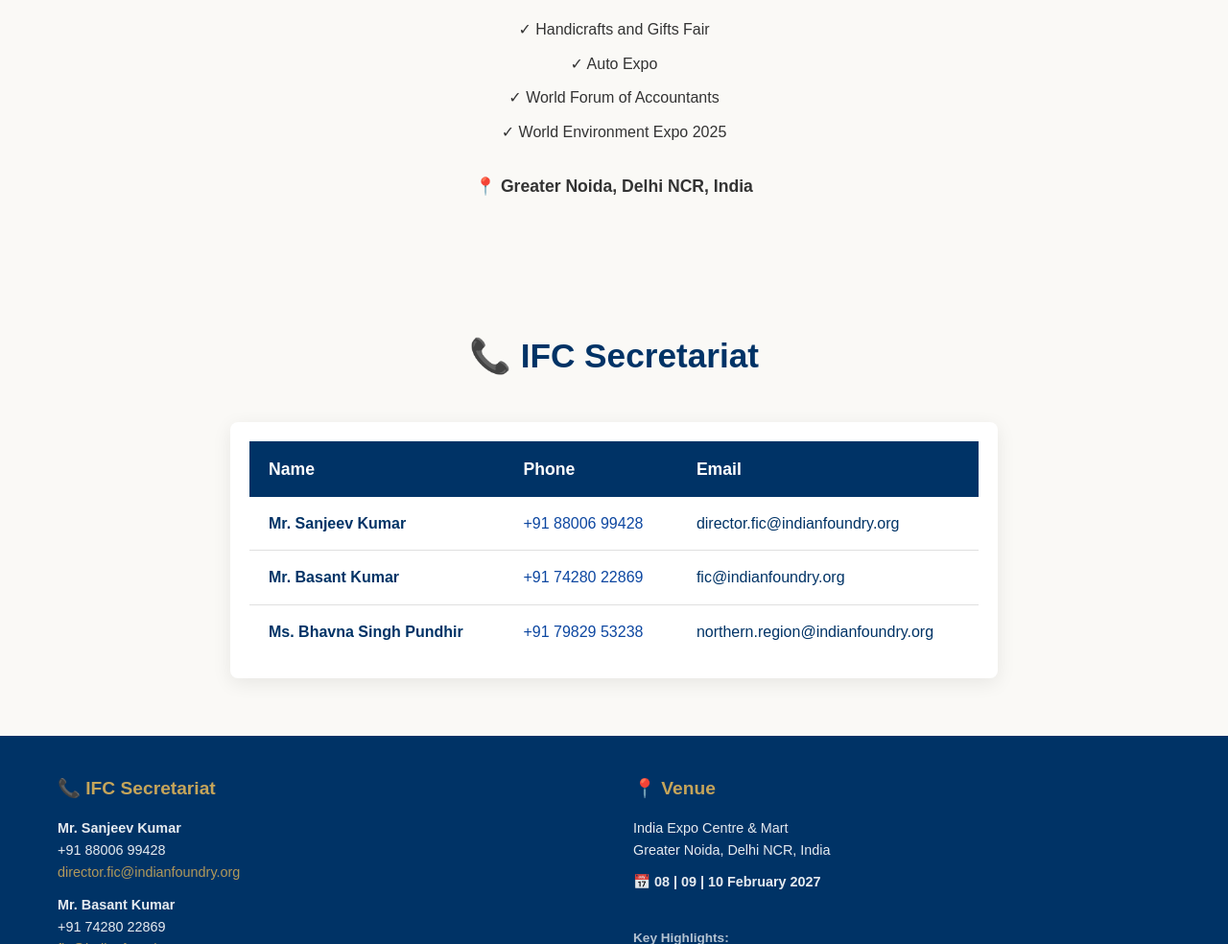
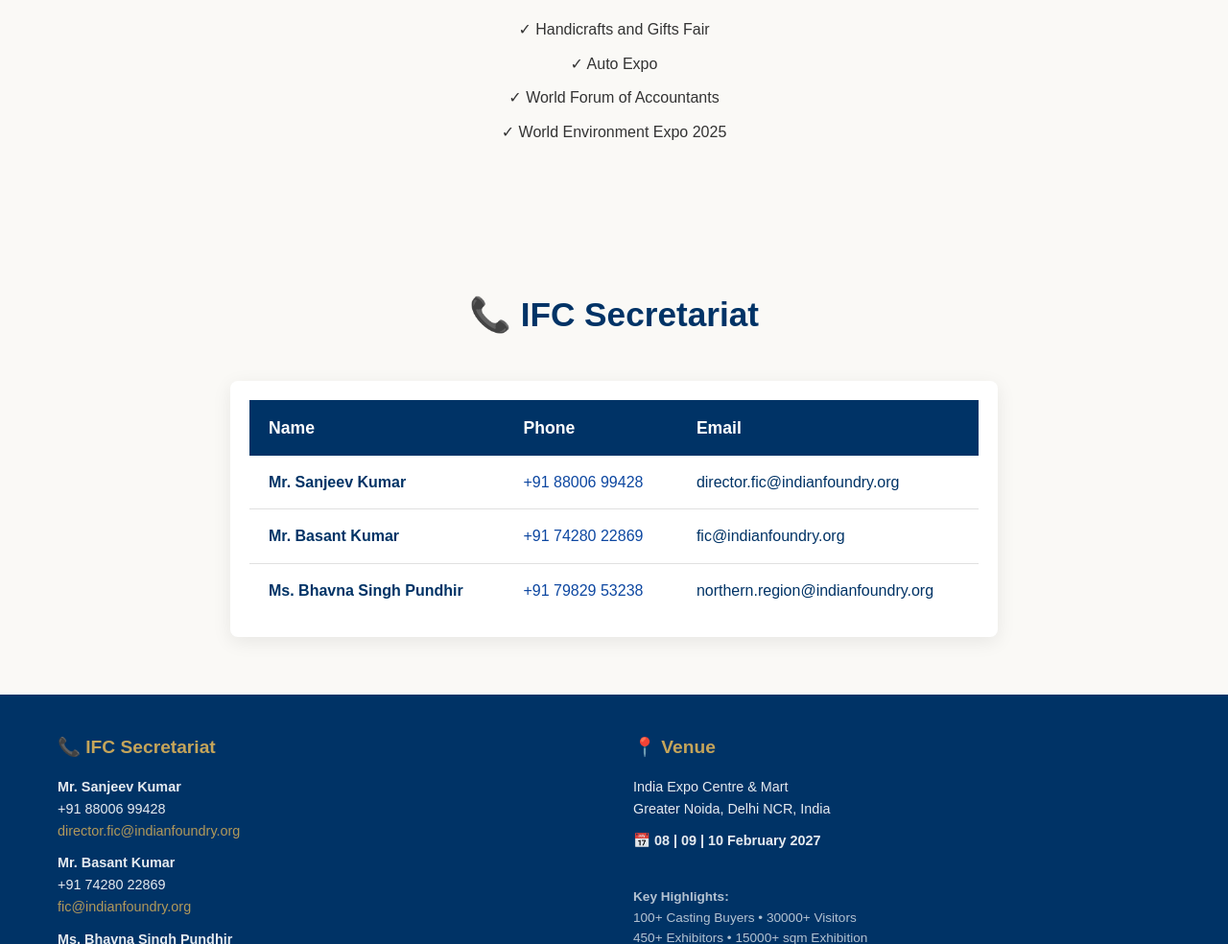
Before and after one commit to Mukulshokeen/75ifc, a plain HTML site: page ifc75/index.html in a window 1280 px wide. Shown: the part 4542-5526 px from the top of the page at 96% size. Drawn offline with Linux system fonts and the light colour scheme.

Commit message:
Update index.html

```diff
--- a/ifc75/index.html
+++ b/ifc75/index.html
@@ -703,7 +703,7 @@
                     <li>✓ World Forum of Accountants</li>
                     <li>✓ World Environment Expo 2025</li>
                 </ul>
-                <p style="margin-top: 15px;"><strong>📍 Greater Noida, Delhi NCR, India</strong></p>
+                <p style="margin-top: 15px;"><strong></strong></p>
             </div>
         </div>
     </section>
```
